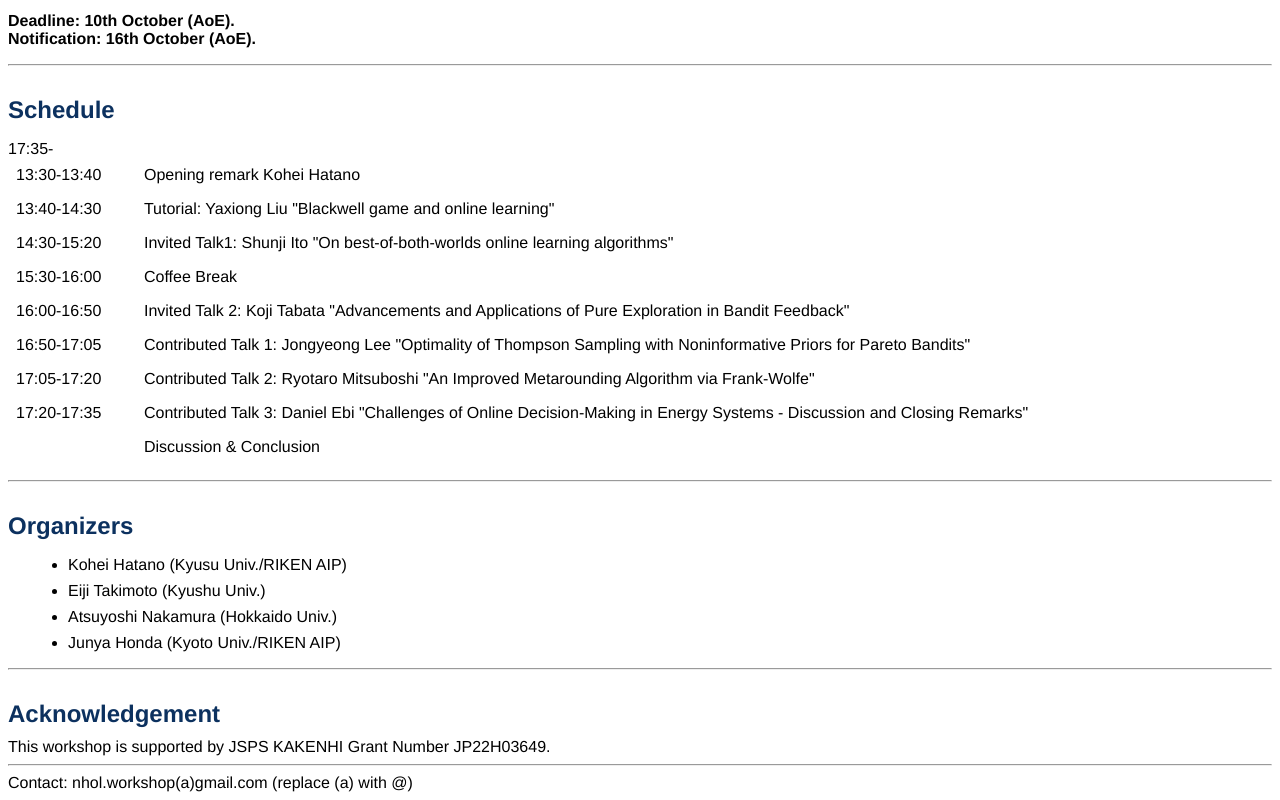
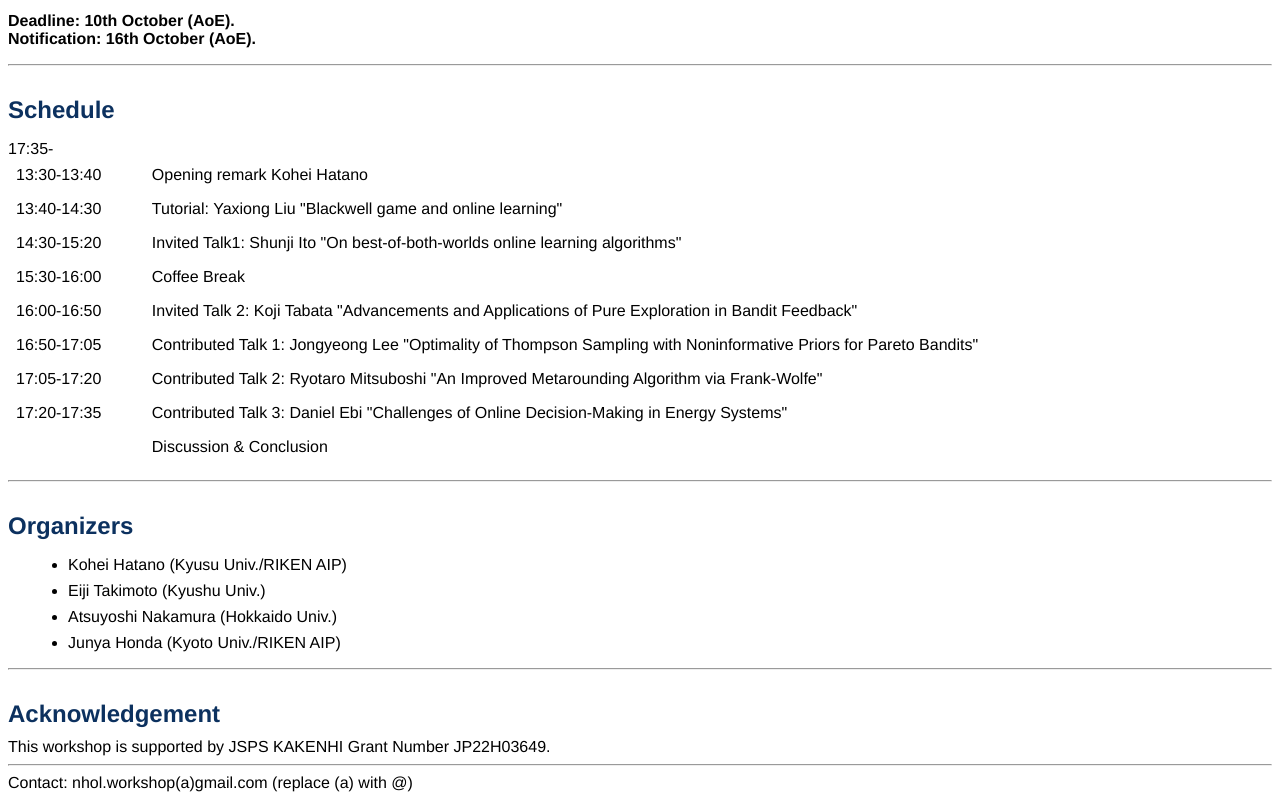
Before and after one commit to nhol-workshop/nhol-workshop.github.io, a plain HTML site: page index.html in a window 1280 px wide. Shown: the part 908-1708 px from the top of the page. Drawn offline with Linux system fonts and the light colour scheme.

Commit message:
Update index.html

```diff
--- a/index.html
+++ b/index.html
@@ -94,7 +94,7 @@ with the following contents.
         </tr>
         <tr>
             <td>17:20-17:35</td>
-            <td>Contributed Talk 3: Daniel Ebi "Challenges of Online Decision-Making in Energy Systems - Discussion and Closing Remarks"</td>
+            <td>Contributed Talk 3: Daniel Ebi "Challenges of Online Decision-Making in Energy Systems"</td>
         </tr>
         <tr>17:35-<td></td><td>Discussion & Conclusion</td></tr>
     </table>
```
